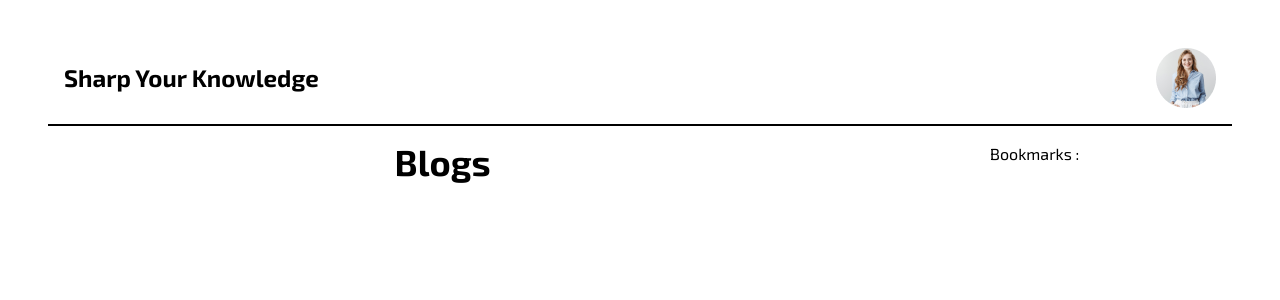
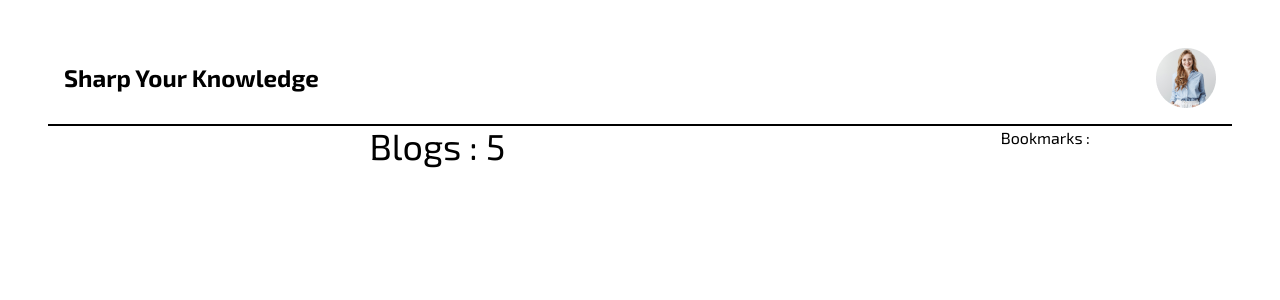
Before and after one commit to Amitkumersarkar/Sharp-Your-Knowledge, a React (Vite) app: page / in a window 1280 px wide. Shown: the top 300 px of the page. Built offline with nearby package versions, Linux system fonts and the light colour scheme.

Commit message:
added new file

```diff
--- a/package.json
+++ b/package.json
@@ -11,6 +11,7 @@
   },
   "dependencies": {
     "@tailwindcss/vite": "^4.0.14",
+    "prop-types": "^15.8.1",
     "react": "^19.0.0",
     "react-dom": "^19.0.0",
     "tailwindcss": "^4.0.14"
--- a/src/App.jsx
+++ b/src/App.jsx
@@ -8,13 +8,12 @@
 
   return (
     <>
-      <div>
-        <Header></Header>
-        <div className='md:flex p-4'>
-          <Blogs></Blogs>
-          <Bookmarks></Bookmarks>
-        </div>
+      <Header></Header>
+      <div className='md:flex '>
+        <Blogs></Blogs>
+        <Bookmarks></Bookmarks>
       </div>
+
     </>
   )
 }
--- a/src/Header/Header.jsx
+++ b/src/Header/Header.jsx
@@ -2,10 +2,10 @@
 
 const Header = () => {
     return (
-        <div className='flex justify-between items-center p-4 mx-4 border-b-2'>
+        <header className='flex justify-between items-center p-4 mx-4 border-b-2'>
             <h3 className='text-2xl font-bold'>Sharp Your Knowledge</h3>
             <img src={profile} alt="" />
-        </div>
+        </header >
     );
 };
 
--- /dev/null
+++ b/src/components/Blog/Blog.jsx
@@ -0,0 +1,17 @@
+// props type install here
+import PropTypes from 'prop-types';
+// declared a props
+const Blog = ({ blog }) => {
+    console.log(blog);
+    return (
+        <div>
+
+        </div>
+    );
+};
+// props type use here
+Blog.propTypes = {
+    blog: PropTypes.object.isRequired
+}
+
+export default Blog;
--- a/src/components/Blogs/Blogs.jsx
+++ b/src/components/Blogs/Blogs.jsx
@@ -15,7 +15,7 @@
 
     return (
         <div className="md:w-2/3">
-            <h1 className="text-4xl font-bold">Blogs</h1>
+            <h1 className="text-4xl ">Blogs : {blogs.length}</h1>
         </div>
     );
 };
```
Also changed, not shown: 1 other file (tests, documents, lock files or other folders).
